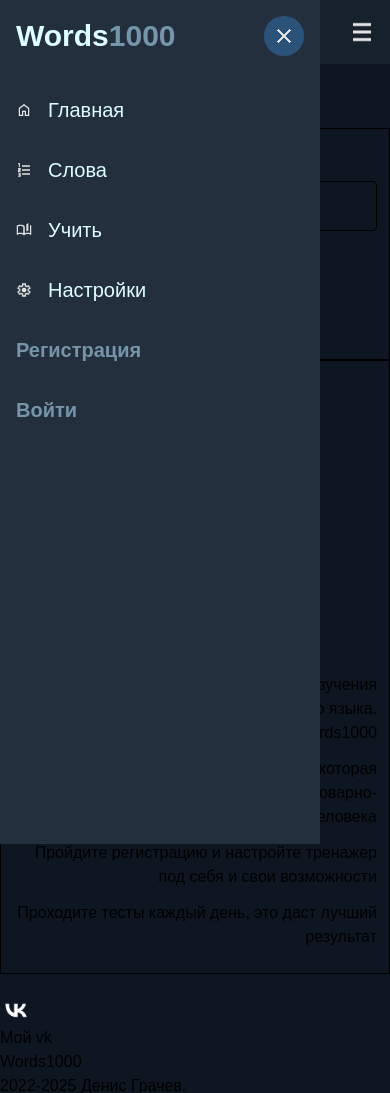
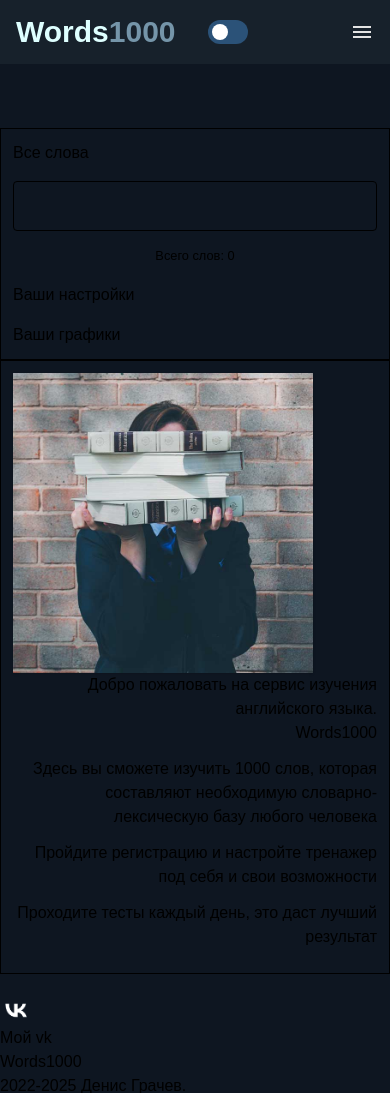
Before and after one commit to grachev21/Words1000, a Django app: template core/templates/core/home.html in a window 390 px wide. Shown: the top 1093 px of the page. Run offline with Django 4.2, Linux system fonts and the light colour scheme; the template is opened without the code that fills it, so the values that code supplies are empty; style sheets or scripts are compiled from the project's sources; parts of the project's set-up code (start-up, migrations or seed data) failed here and were passed over; some libraries are stand-ins or nearby versions.

Commit message:
make header

```diff
--- a/header/templates/header/header.html
+++ b/header/templates/header/header.html
@@ -1,13 +1,12 @@
 {% load static %}
 <header class="bg-color_panel fixed flex items-center top-0 left-0 w-full font-roboto z-50 h-16">
-  <main class="w-full mx-4 md:mx-12 flex flex-row justify-between">
+  <main class="w-full mx-4 md:mx-12 flex flex-row justify-between items-center">
     <div class="flex flex-row justify-between items-center">
       {% include 'includes/logo.html' %}
       <nav class="flex flex-row">{% include "includes/menu.html" %} {% include "includes/dropdown_menu.html" %}</nav>
       {% include "includes/theme_toggle.html" %}
     </div>
-
-    <img src="{% static 'icons/menu.png' %}" alt="" />
+    <img class="sm:hidden w-6 h-6" id="burger" src="{% static 'icons/menu.png' %}" alt="" />
   </main>
 </header>
 {% include 'includes/mobile_menu.html' %}
--- a/header/templates/includes/dropdown_menu.html
+++ b/header/templates/includes/dropdown_menu.html
@@ -4,7 +4,7 @@
     class="cursor-pointer inline-flex justify-center rounded-xl items-center w-full px-4 py-2 text-sm font-bold text-color_text bg-color_btn_inp_bor hover:bg-color_btn_hover"
   >
     <p class="hidden lg:block">Пользователь</p>
-    <img class="w-4 h-4 lg:ml-4" src="{% static 'icons/user.png' %}" alt="" />
+    <img class="min-w-4 h-4 lg:ml-4" src="{% static 'icons/user.png' %}" alt="" />
   </div>
 
   <!-- Dropdown menu -->
--- a/header/templates/includes/mobile_menu.html
+++ b/header/templates/includes/mobile_menu.html
@@ -2,7 +2,7 @@
 
 <div
   id="mobile-menu"
-  class="transition-all fixed w-80 z-50 top-0 left-0 bg-color_btn_inp_bor h-dvh box-border flex flex-col overflow-hidden"
+  class="sm:hidden transition-all fixed w-80 z-50 top-0 -left-80 bg-color_btn_inp_bor h-dvh box-border flex flex-col overflow-hidden"
 >
   <div class="p-4 pb-6 flex flex-row items-center justify-between">
     {% include 'includes/logo.html' %}
@@ -46,4 +46,9 @@
     document.getElementById("mobile-menu").classList.toggle("-left-80");
     document.getElementById("mobile-menu").classList.toggle("left-0");
   });
+
+  document.getElementById("burger").addEventListener("click", () => {
+    document.getElementById("mobile-menu").classList.toggle("-left-80");
+    document.getElementById("mobile-menu").classList.toggle("left-0");
+  });
 </script>
```
